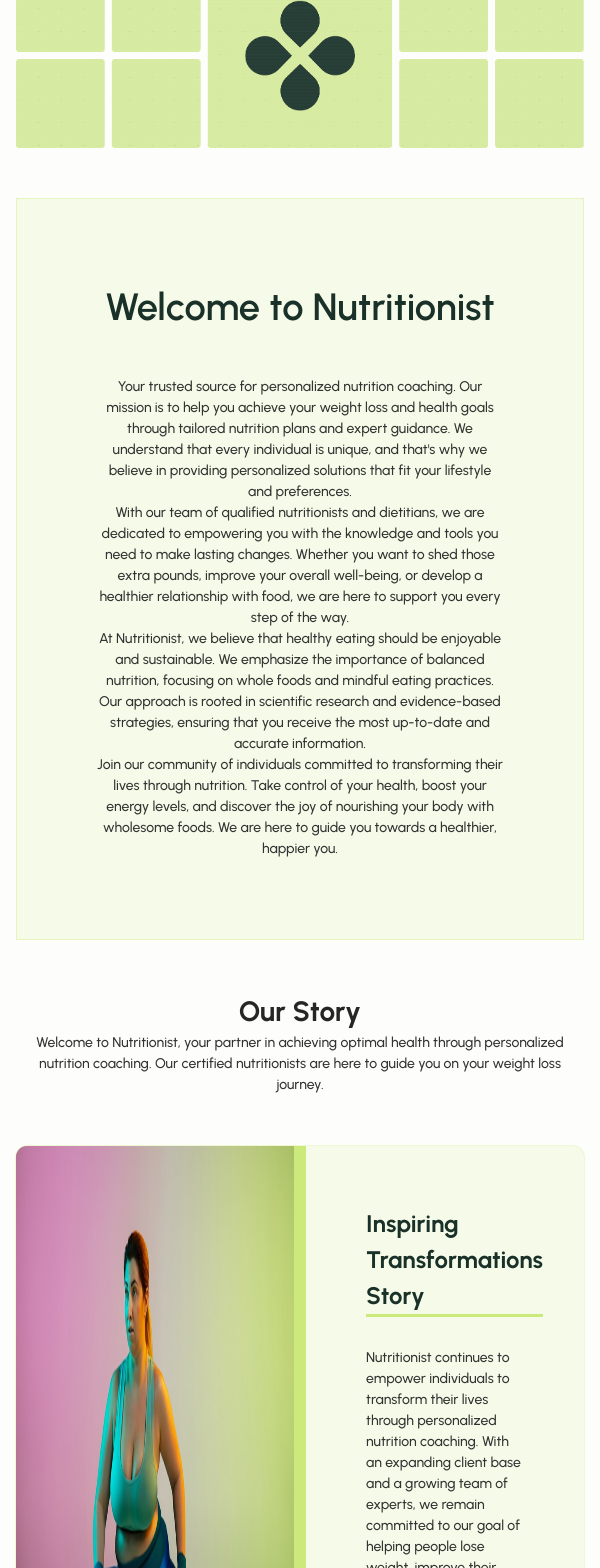
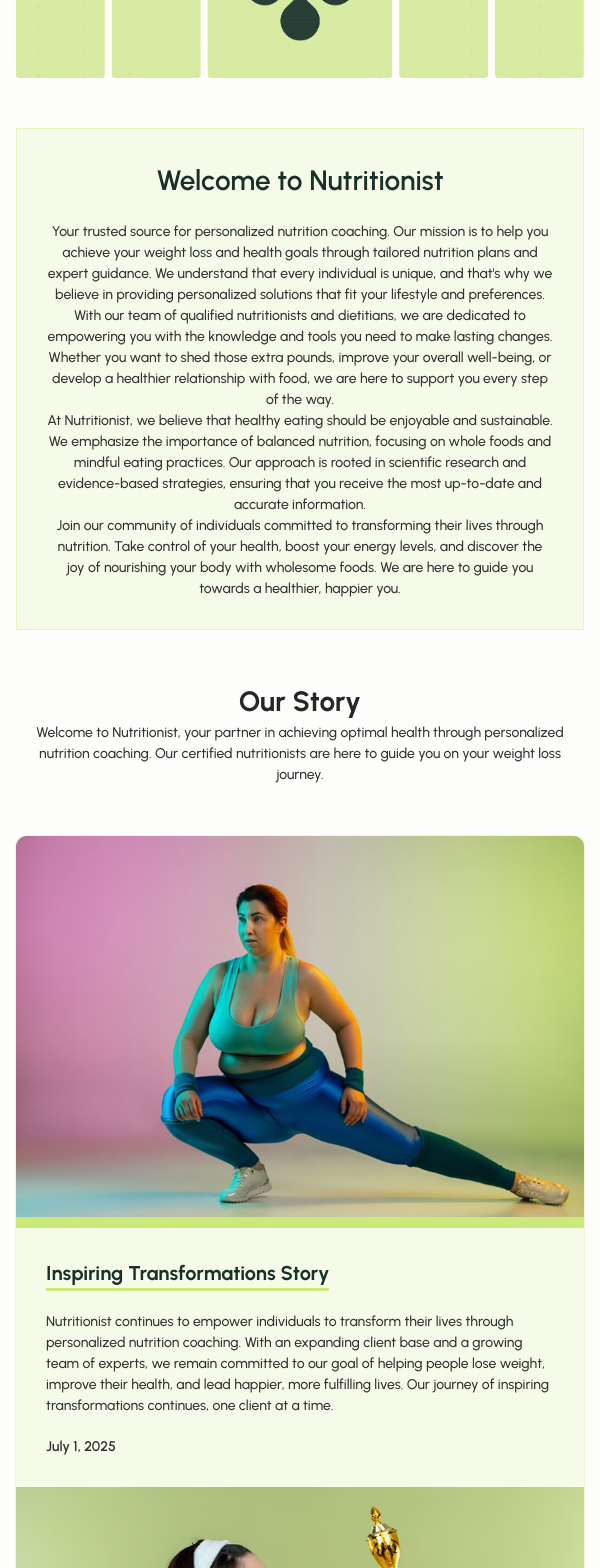
Before and after one commit to YuRo711/Nutritionist, a React (Create React App) app: page /about in a window 600 px wide. Shown: the part 340-1908 px from the top of the page. Built offline with nearby package versions, Linux system fonts and the light colour scheme.

Commit message:
adapted about page to mobile

```diff
--- a/src/components/About/About.js
+++ b/src/components/About/About.js
@@ -7,7 +7,7 @@ import Welcome from "./Welcome/Welcome";
 export default function About(props) {
   return <main className="about">
     <Welcome/>
-    <Story story={props.story}/>
+    <Story story={props.story} isMobile={props.isMobile}/>
     <Achievements achievements={props.achievements}/>
     <AboutContact/>
   </main>
--- a/src/components/About/AboutContact/AboutContact.scss
+++ b/src/components/About/AboutContact/AboutContact.scss
@@ -10,6 +10,7 @@
   justify-content: space-between;
   position: relative;
   align-items: center;
+  overflow: hidden;
 }
 
 .about-contact__main {
@@ -66,3 +67,31 @@
     margin-top: 10px;
   }
 }
+
+@media screen and (max-width: 600px) {
+  .about-contact {
+    padding: 40px;
+    flex-direction: column;
+    gap: 20px;
+  }
+
+  .about-contact__title {
+    text-align: center;
+    font-size: 22px;
+  }
+
+  .about-contact__text {
+    text-align: center;
+  }
+
+  .about-contact__button {
+    width: 100%;
+    padding: 14px 0;
+    font-size: 14px;
+  }
+
+  .about-contact__scribble {
+    top: -40px;
+    left: -50px;
+  }
+}
--- a/src/components/About/Achievements/Achievement/Achievement.scss
+++ b/src/components/About/Achievements/Achievement/Achievement.scss
@@ -45,3 +45,23 @@
     font-size: 20px;
   }
 }
+
+@media screen and (max-width: 600px) {
+  .achievement {
+    gap: 16px;
+    padding: 30px;
+  }
+
+  .achievement__header {
+    gap: 10px;
+  }
+
+  .achievement__icon {
+    height: 48px;
+    width: 48px;
+  }
+
+  .achievement__title {
+    font-size: 18px;
+  }
+}
--- a/src/components/About/Achievements/Achievements.scss
+++ b/src/components/About/Achievements/Achievements.scss
@@ -14,3 +14,10 @@
     grid-template-columns: calc(50% - 10px) calc(50% - 10px);
   }
 }
+
+@media screen and (max-width: 600px) {
+  .achievements__grid {
+    gap: 20px;
+    grid-template-columns: 100%;
+  }
+}
--- a/src/components/About/Story/Milestone/Milestone.scss
+++ b/src/components/About/Story/Milestone/Milestone.scss
@@ -55,3 +55,28 @@
     font-size: 24px;
   }
 }
+
+@media screen and (max-width: 600px) {
+  .milestone {
+    flex-direction: column;
+    gap: 11px;
+  }
+
+  .milestone:nth-child(2n) {
+    flex-direction: column;
+  }
+
+  .milestone__image {
+    width: 100%;
+  }
+
+  .milestone__main {
+    width: 100%;
+    gap: 20px;
+    padding: 30px;
+  }
+
+  .milestone__title {
+    font-size: 20px;
+  }
+}
--- a/src/components/About/Story/Story.js
+++ b/src/components/About/Story/Story.js
@@ -9,7 +9,9 @@ export default function Story(props) {
     </p>
     <div className="story__milestones">
     {
-      props.story.map((milesone, i) => <Milestone data={milesone} key={`milestone-${i}`}/>)
+      props.story
+        .slice(0, props.isMobile ? 4 : props.story.length)
+        .map((milesone, i) => <Milestone data={milesone} key={`milestone-${i}`}/>)
     }
     </div>
   </section>
--- a/src/components/About/Welcome/Welcome.scss
+++ b/src/components/About/Welcome/Welcome.scss
@@ -41,3 +41,21 @@
     padding: 80px;
   }
 }
+
+@media screen and (max-width: 600px) {
+  #welcome {
+    margin-top: 30px;
+  }
+
+  .welcome__message {
+    padding: 30px;
+  }
+
+  .welcome__title {
+    font-size: 28px;
+  }
+
+  .welcome__text {
+    margin-top: 20px;
+  }
+}
--- a/src/components/App/App.js
+++ b/src/components/App/App.js
@@ -19,14 +19,13 @@ function App() {
     setIsLaptop(window.screen.width <= 1600 && window.screen.width >= 600);
     setIsMobile(window.screen.width < 600)
   }, [window.screen.width]);
-  const [isMenuOpen, setMenuOpen] = useState(false);
 
 
   return (
     <div className="page">
       <Header isMobile={isMobile}/>
       <Routes>
-        <Route path='/about' element={<About story={story} achievements={achievements}/>}/>
+        <Route path='/about' element={<About story={story} achievements={achievements} isMobile={isMobile}/>}/>
         <Route path='/' element={<Home features={features} blogs={blogs} plans={plans} reviews={reviews}
           isLaptop={isLaptop} isMobile={isMobile}/>}/>
       </Routes>
--- a/src/components/Footer/Footer.scss
+++ b/src/components/Footer/Footer.scss
@@ -108,6 +108,7 @@
 @media screen and (max-width: 600px) {
   .footer {
     padding: 30px 16px;
+    margin-top: 100px;
   }
 
   .footer__nav {
@@ -158,3 +159,9 @@
     margin-top: 20px;
   }
 }
+
+@media screen and (max-width: 600px) {
+  .footer {
+    margin-top: 50px;
+  }
+}
--- a/src/components/Home/Pricing/Pricing.scss
+++ b/src/components/Home/Pricing/Pricing.scss
@@ -34,20 +34,12 @@
 
 
 @media screen and (max-width: 1600px) and (min-width: 600px) {
-  #pricing {
-    padding-bottom: 100px;
-  }
-
   .pricing__plans {
     margin-top: 40px;
   }
 }
 
 @media screen and (max-width: 600px) {
-  #pricing {
-    padding-bottom: 50px;
-  }
-
   .pricing__plans {
     margin-top: 30px;
     flex-direction: column;
```
